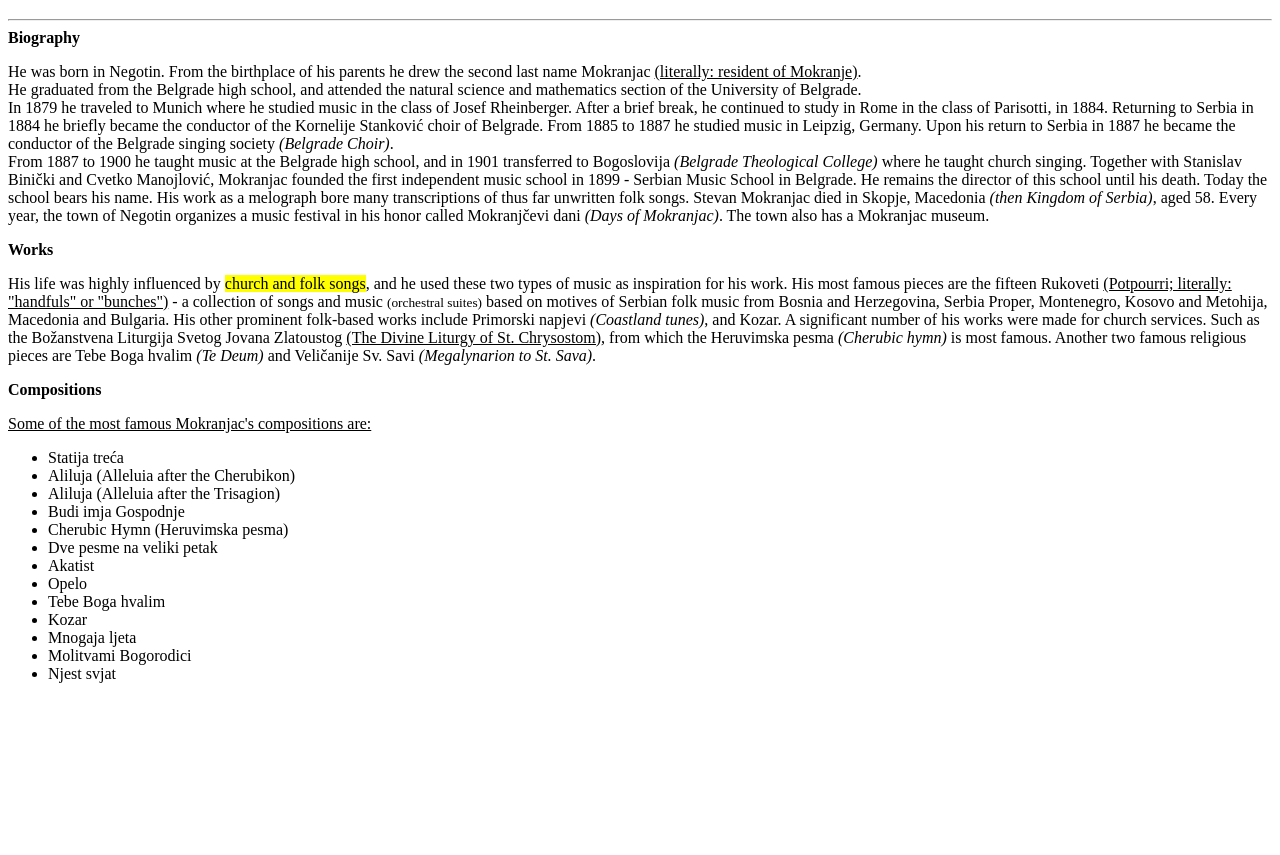
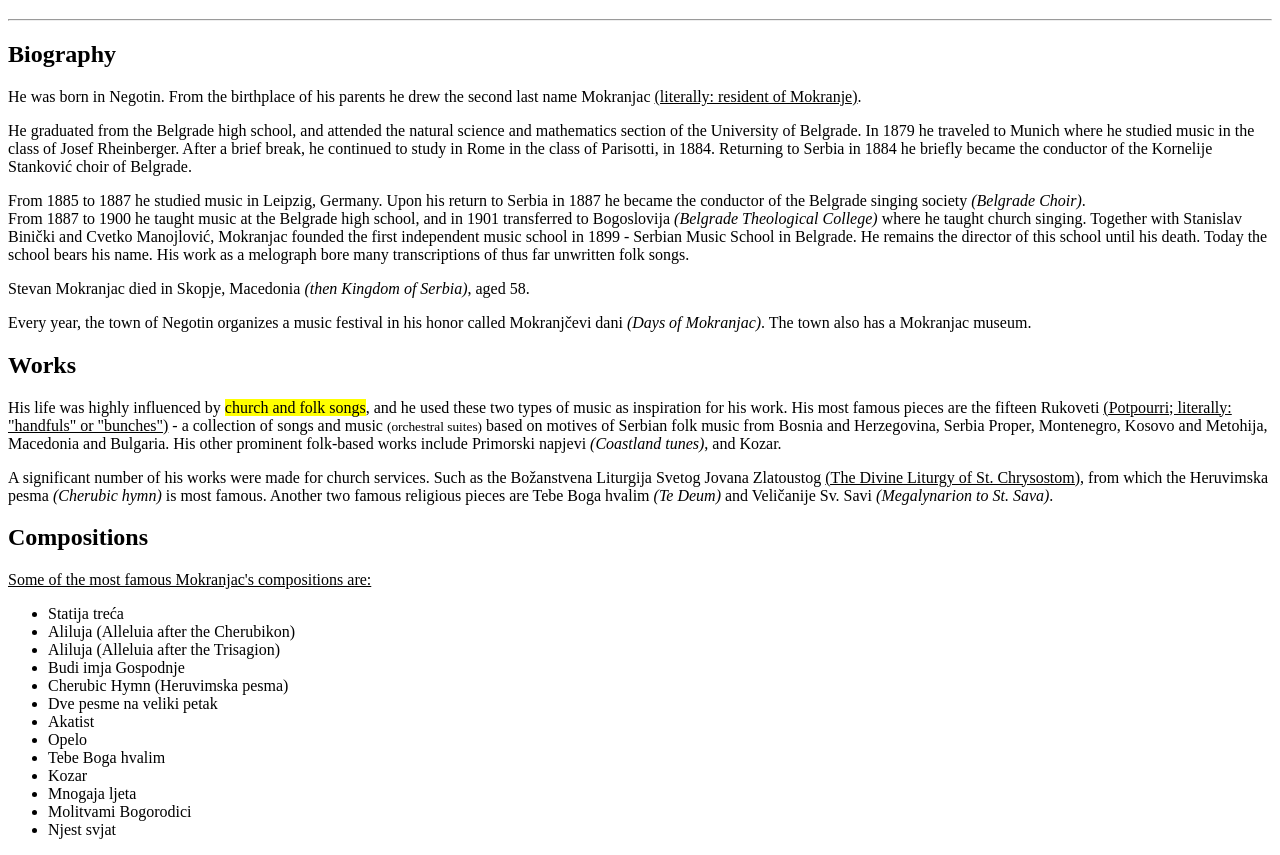
Before and after one commit to opeth2020/Front-end-projects, a plain HTML site: page html-css-fundamentals/Primul_document_HTML/index.html in a window 1280 px wide. Shown: the part 61-916 px from the top of the page. Before the commit the page ends 800 px from the top, so only its background shows below. Drawn offline with Linux system fonts and the light colour scheme.

Commit message:
correction

```diff
--- a/html-css-fundamentals/Primul_document_HTML/index.html
+++ b/html-css-fundamentals/Primul_document_HTML/index.html
@@ -7,19 +7,19 @@
     <meta name="viewport" content="width=device-width, initial-scale=1.0">
     <title>Crearea_prim_doc_HTML</title>
 </head>
-<strong> Biography</strong>
-<p>He was born in Negotin. From the birthplace of his parents he drew the second last name Mokranjac <ins>(literally: resident of Mokranje)</ins>. <br>    He graduated from the Belgrade high school, and attended the natural science and mathematics section of the University of Belgrade. <br> In 1879 he traveled to Munich where he studied music in the class of Josef Rheinberger. After a brief break, he continued to study in Rome in the class of Parisotti, in 1884. Returning to Serbia in 1884 he briefly became the conductor of the Kornelije Stanković choir of Belgrade.
+<h2>Biography</h2>
+<p>He was born in Negotin. From the birthplace of his parents he drew the second last name Mokranjac <ins>(literally: resident of Mokranje)</ins>. </p>   <p>He graduated from the Belgrade high school, and attended the natural science and mathematics section of the University of Belgrade. In 1879 he traveled to Munich where he studied music in the class of Josef Rheinberger. After a brief break, he continued to study in Rome in the class of Parisotti, in 1884. Returning to Serbia in 1884 he briefly became the conductor of the Kornelije Stanković choir of Belgrade.</p>
 
-    From 1885 to 1887 he studied music in Leipzig, Germany. Upon his return to Serbia in 1887 he became the conductor of the Belgrade singing society <i>(Belgrade Choir)</i>. <br> From 1887 to 1900 he taught music at the Belgrade high school, and in 1901 transferred to Bogoslovija <i>(Belgrade Theological College)</i> where he taught church singing. Together with Stanislav Binički and Cvetko Manojlović, Mokranjac founded the first independent music school in 1899 - Serbian Music School in Belgrade. He remains the director of this school until his death. Today the school bears his name. His work as a melograph bore many transcriptions of thus far unwritten folk songs.
-    Stevan Mokranjac died in Skopje, Macedonia <em>(then Kingdom of Serbia)</em>, aged 58.
+    <p>From 1885 to 1887 he studied music in Leipzig, Germany. Upon his return to Serbia in 1887 he became the conductor of the Belgrade singing society <i>(Belgrade Choir)</i>. <br> From 1887 to 1900 he taught music at the Belgrade high school, and in 1901 transferred to Bogoslovija <i>(Belgrade Theological College)</i> where he taught church singing. Together with Stanislav Binički and Cvetko Manojlović, Mokranjac founded the first independent music school in 1899 - Serbian Music School in Belgrade. He remains the director of this school until his death. Today the school bears his name. His work as a melograph bore many transcriptions of thus far unwritten folk songs.</p>
+    Stevan Mokranjac died in Skopje, Macedonia <em>(then Kingdom of Serbia)</em>, aged 58.</p>
 
-    Every year, the town of Negotin organizes a music festival in his honor called Mokranjčevi dani <em>(Days of Mokranjac)</em>. The town also has a Mokranjac museum.</p>
-    <b>Works</b>
+    <p>Every year, the town of Negotin organizes a music festival in his honor called Mokranjčevi dani <em>(Days of Mokranjac)</em>. The town also has a Mokranjac museum.</p>
+    <h2>Works</h2>
     <p>His life was highly influenced by <mark>church and folk songs</mark>, and he used these two types of music as inspiration for his work. His most famous pieces are the fifteen Rukoveti <ins>(Potpourri; literally: "handfuls" or "bunches")</ins>
-         - a collection of songs and music <small>(orchestral suites)</small> based on motives of Serbian folk music from Bosnia and Herzegovina, Serbia Proper, Montenegro, Kosovo and Metohija, Macedonia and Bulgaria. His other prominent folk-based works include Primorski napjevi <i>(Coastland tunes)</i>, and Kozar.
-        A significant number of his works were made for church services. Such as the Božanstvena Liturgija Svetog Jovana Zlatoustog <ins>(The Divine Liturgy of St. Chrysostom)</ins>, from which the Heruvimska pesma <i>(Cherubic hymn)</i> is most famous. Another two famous religious pieces are Tebe Boga hvalim <i>(Te Deum)</i> and Veličanije Sv. Savi <i>(Megalynarion to St. Sava)</i>.
+         - a collection of songs and music <small>(orchestral suites)</small> based on motives of Serbian folk music from Bosnia and Herzegovina, Serbia Proper, Montenegro, Kosovo and Metohija, Macedonia and Bulgaria. His other prominent folk-based works include Primorski napjevi <i>(Coastland tunes)</i>, and Kozar.</p>
+        <p>A significant number of his works were made for church services. Such as the Božanstvena Liturgija Svetog Jovana Zlatoustog <ins>(The Divine Liturgy of St. Chrysostom)</ins>, from which the Heruvimska pesma <i>(Cherubic hymn)</i> is most famous. Another two famous religious pieces are Tebe Boga hvalim <i>(Te Deum)</i> and Veličanije Sv. Savi <i>(Megalynarion to St. Sava)</i>.
         </p>
-        <strong>Compositions</strong>
+        <h2>Compositions</h2>
         <p>
             <ins>Some of the most famous Mokranjac's compositions are:</ins></p>
             <ul>
```
